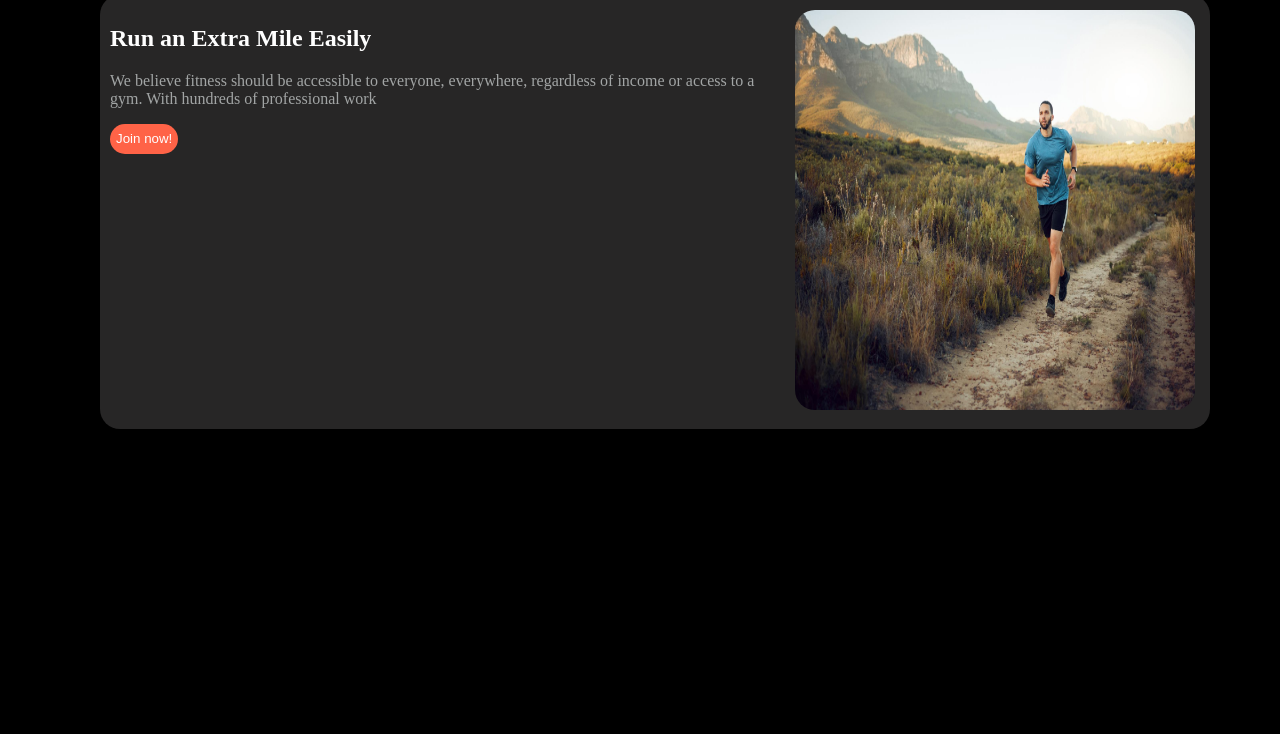
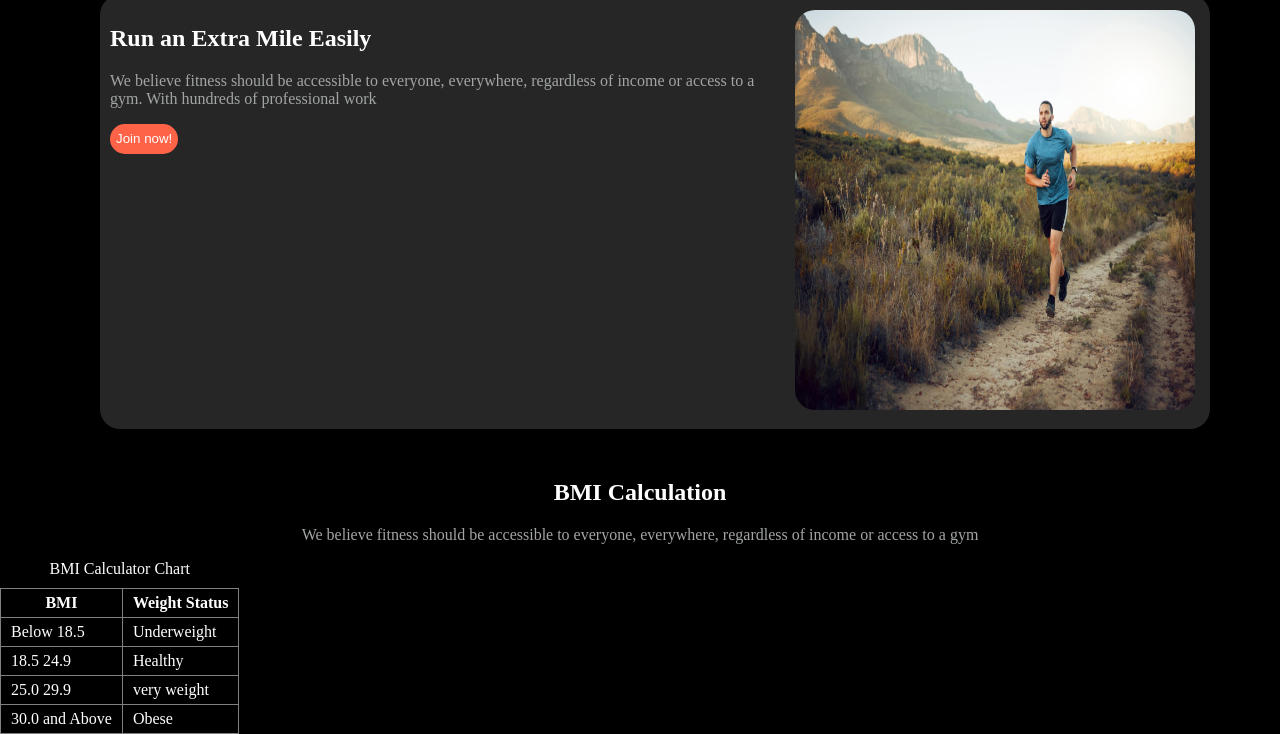
Before and after one commit to Hossaina12/task-2, a plain HTML site: page index.html in a window 1280 px wide. Shown: the part 1307-2041 px from the top of the page. Before the commit the page ends 1786 px from the top, so only its background shows below. Drawn offline with Linux system fonts and the light colour scheme.

Commit message:
add table

```diff
--- a/index.html
+++ b/index.html
@@ -130,3 +130,72 @@
 
         </div>
     </section>
+    <section class="Bmi">
+
+        <div>
+
+            <div class="meet">
+                <h1>BMI Calculation</h1>
+                <p>We believe fitness should be accessible to everyone, everywhere, regardless of income or
+                    access to a gym</p>
+            </div>
+
+
+              <div>
+                <table>
+                    <caption class="cap">BMI Calculator Chart</caption>
+
+                    <thead>
+                        <tr>
+                        <th>
+                            BMI
+                        </th>
+                        <th>
+                            Weight Status
+                        </th>
+                    </tr>
+                </thead>
+                <tbody>
+
+                    <tr>
+                        <td>
+                            Below 18.5
+                        </td>
+                        <td>
+                            Underweight
+                        </td>
+                    </tr>
+                    <tr>
+                        <td>
+                            18.5 24.9
+                        </td>
+                        <td>
+                            Healthy
+                        </td>
+                    </tr>
+                    <tr>
+                        <td>
+                            25.0 29.9
+                        </td>
+                        <td>
+                            very weight
+                        </td>
+                    </tr>
+                    <tr>
+                        <td>
+                            30.0 and Above
+                        </td>
+                        <td>
+                            Obese
+                        </td>
+                    </tr>
+
+                </tbody>
+
+                   </table>
+
+
+
+            </div>
+
+        </div>
--- a/style.css
+++ b/style.css
@@ -223,3 +223,20 @@ border-radius: 50%;
     height: 400px;
     width: 400px;
 }
+
+table{
+
+    color:white;
+    border-collapse: collapse;
+
+}
+
+.cap{
+    margin-bottom: 10px;
+
+}
+
+td,th{
+ border : 1px solid gray;
+ padding:5px 10px;
+}
```
